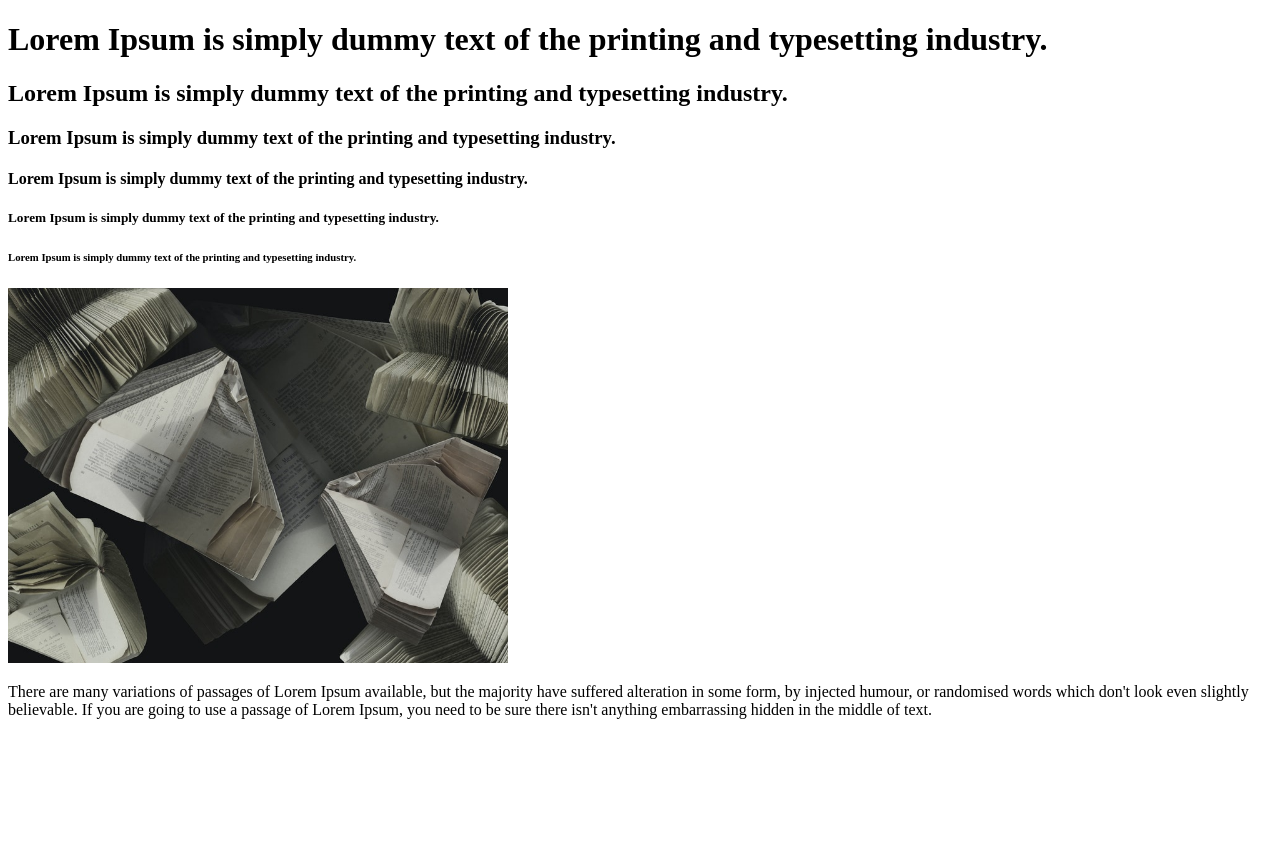
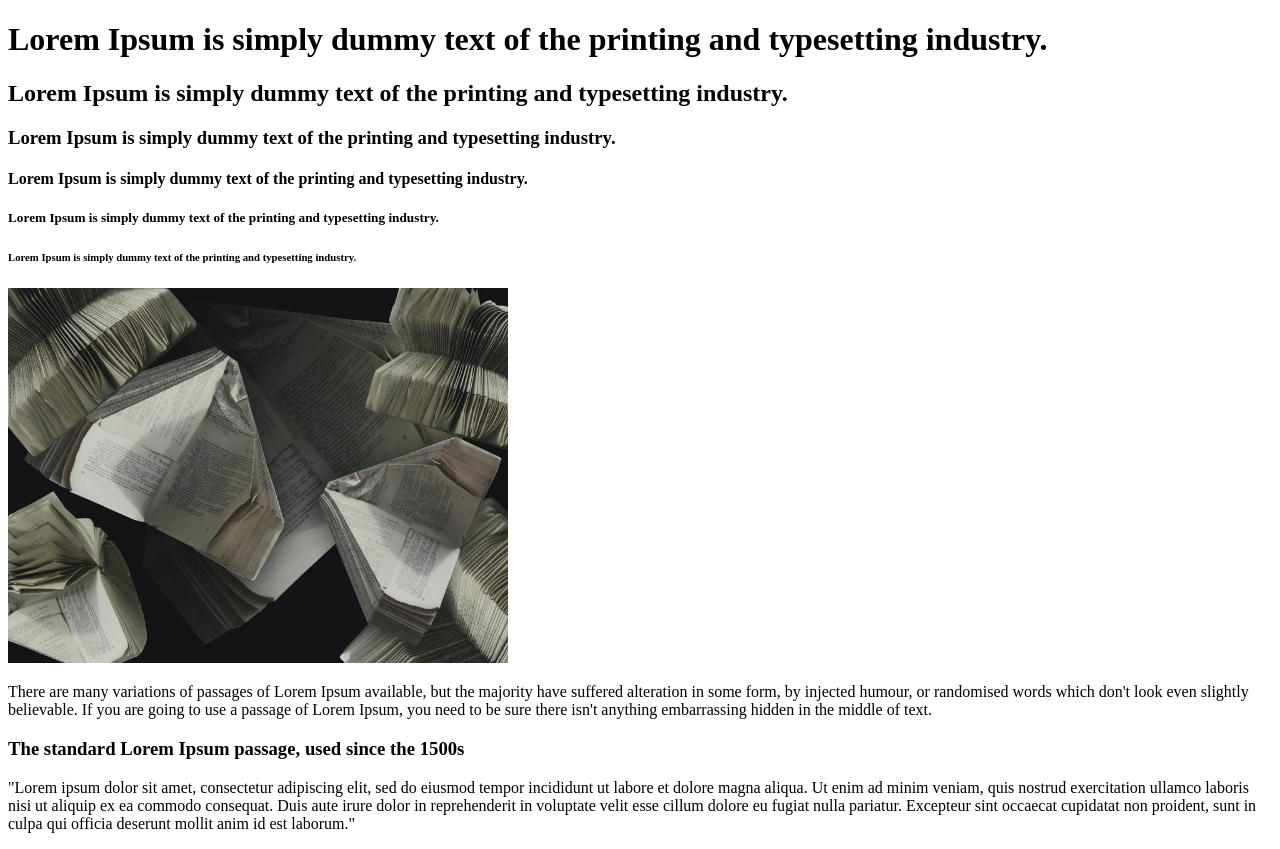
Before and after one commit to yeasirfarhad/HW, a plain HTML site: page index.html in a window 1280 px wide. Before the commit the page ends 800 px from the top, so only its background shows below. Drawn offline with Linux system fonts and the light colour scheme.

Commit message:
Update index.html

```diff
--- a/index.html
+++ b/index.html
@@ -13,5 +13,7 @@
       <h6>Lorem Ipsum is simply dummy text of the printing and typesetting industry. </h6>
 	<img src="images/article.jpg" alt="article" width="500">
 	<p>There are many variations of passages of Lorem Ipsum available, but the majority have suffered alteration in some form, by injected humour, or randomised words which don't look even slightly believable. If you are going to use a passage of Lorem Ipsum, you need to be sure there isn't anything embarrassing hidden in the middle of text.</p>
+	<h3>The standard Lorem Ipsum passage, used since the 1500s</h3>
+	<p>"Lorem ipsum dolor sit amet, consectetur adipiscing elit, sed do eiusmod tempor incididunt ut labore et dolore magna aliqua. Ut enim ad minim veniam, quis nostrud exercitation ullamco laboris nisi ut aliquip ex ea commodo consequat. Duis aute irure dolor in reprehenderit in voluptate velit esse cillum dolore eu fugiat nulla pariatur. Excepteur sint occaecat cupidatat non proident, sunt in culpa qui officia deserunt mollit anim id est laborum."</p>
 </body>
 </html>
```
